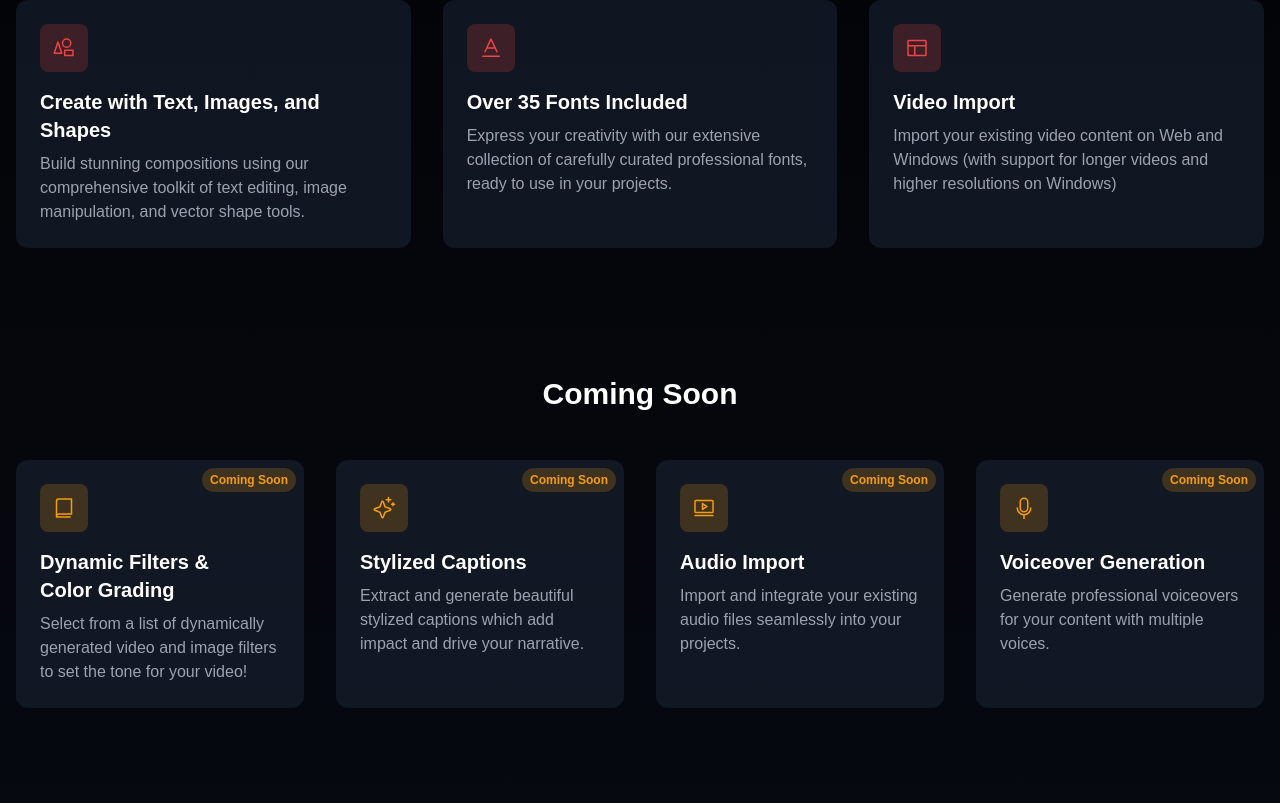
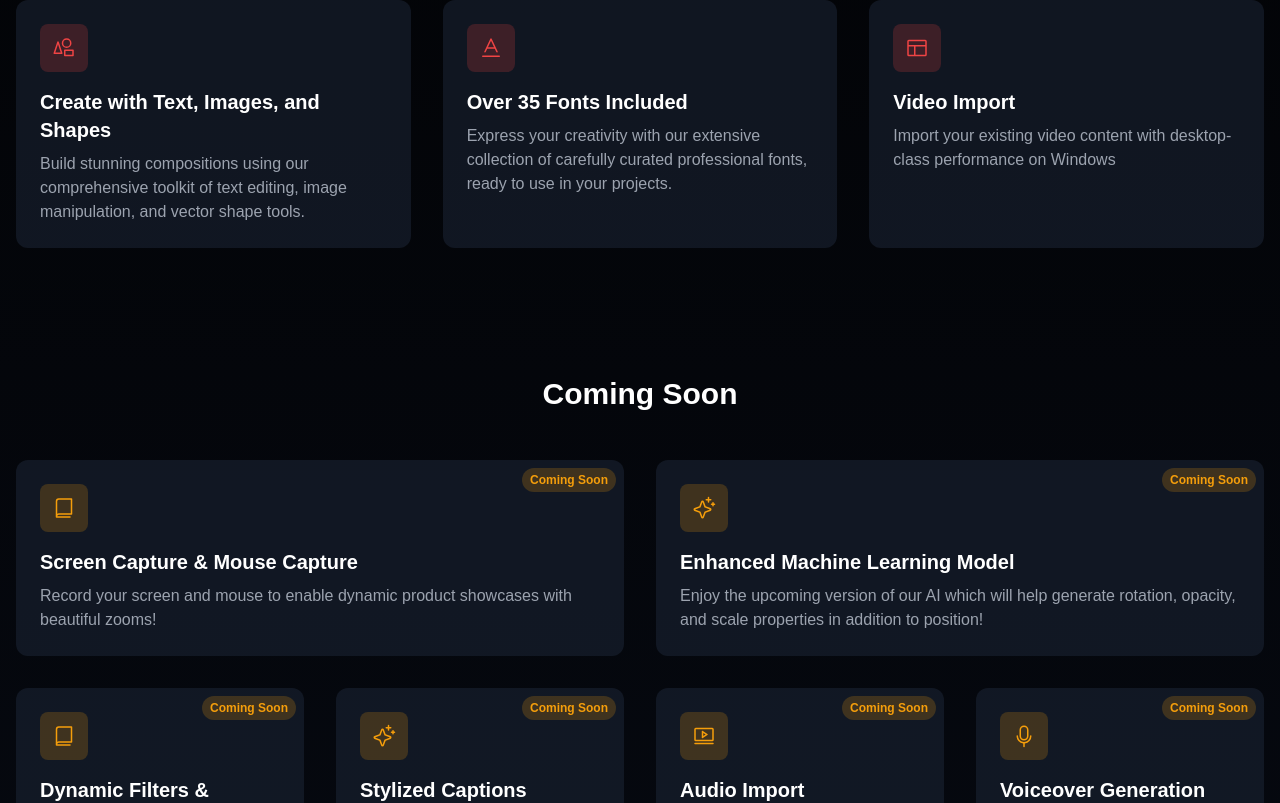
Before and after one commit to alexthegoodman/common-cloud, a Next.js app: page /stunts in a window 1280 px wide. Shown: the part 918-1721 px from the top of the page. Built offline with nearby package versions, Linux system fonts and the light colour scheme.

Commit message:
content and style adjustments

```diff
--- a/app/page.tsx
+++ b/app/page.tsx
@@ -47,9 +47,13 @@ const HomePage = () => {
             >
               Try Stunts <ShieldChevron className="ml-2" />
             </button>
-            <button className="border border-green-500 text-green-500 hover:bg-green-500/10 px-8 py-3 rounded-full flex items-center">
+            <a
+              href="https://www.youtube.com/@madebycommon"
+              target="_blank"
+              className="border border-green-500 text-green-500 hover:bg-green-500/10 px-8 py-3 rounded-full flex items-center"
+            >
               Watch YouTube <Play className="ml-2 w-4 h-4" />
-            </button>
+            </a>
           </div>
         </div>
       </header>
--- a/app/stunts/page.tsx
+++ b/app/stunts/page.tsx
@@ -57,9 +57,13 @@ const HomePage = () => {
             >
               Get Started <ShieldChevron className="ml-2" />
             </button>
-            <button className="border border-red-500 text-red-500 hover:bg-red-500/10 px-8 py-3 rounded-full flex items-center">
+            <a
+              href="https://youtu.be/RBBu3HGKD5s?si=T3X7vdAYh51IuCnh"
+              target="_blank"
+              className="border border-red-500 text-red-500 hover:bg-red-500/10 px-8 py-3 rounded-full flex items-center"
+            >
               Watch Demo <Play className="ml-2 w-4 h-4" />
-            </button>
+            </a>
           </div>
           <div className="flex justify-center gap-4 mt-10">
             <motion.div
@@ -150,8 +154,8 @@ const HomePage = () => {
               Video Import
             </h3>
             <p className="text-gray-400">
-              Import your existing video content on Web and Windows (with
-              support for longer videos and higher resolutions on Windows)
+              Import your existing video content with desktop-class performance
+              on Windows
             </p>
           </div>
         </div>
--- a/components/AuthForm.tsx
+++ b/components/AuthForm.tsx
@@ -62,7 +62,7 @@ export default function AuthForm({ type = "login" }) {
   return (
     <form
       onSubmit={handleSubmit(onSubmit)}
-      className="space-y-4 w-full w-[400px] max-w-md"
+      className="space-y-4 w-full w-[600px] max-w-md text-left"
     >
       <div>
         <label htmlFor="email" className="block text-sm font-medium mb-1">
--- a/components/ComingSoon.tsx
+++ b/components/ComingSoon.tsx
@@ -8,6 +8,39 @@ const ComingSoonSection = () => {
       <h2 className="text-3xl font-bold text-white text-center mb-12">
         Coming Soon
       </h2>
+      <div className="grid md:grid-cols-2 lg:grid-cols-2 gap-8 mb-8">
+        <div className="bg-slate-800/50 p-6 rounded-xl relative overflow-hidden">
+          <div className="absolute top-2 right-2 bg-amber-500/20 text-amber-500 text-xs font-semibold px-2 py-1 rounded-full">
+            Coming Soon
+          </div>
+          <div className="bg-amber-500/20 w-12 h-12 rounded-lg flex items-center justify-center mb-4">
+            <Book size={24} className="text-amber-500" />
+          </div>
+          <h3 className="text-xl font-semibold mb-2 text-white">
+            Screen Capture & Mouse Capture
+          </h3>
+          <p className="text-gray-400">
+            Record your screen and mouse to enable dynamic product showcases
+            with beautiful zooms!
+          </p>
+        </div>
+
+        <div className="bg-slate-800/50 p-6 rounded-xl relative overflow-hidden">
+          <div className="absolute top-2 right-2 bg-amber-500/20 text-amber-500 text-xs font-semibold px-2 py-1 rounded-full">
+            Coming Soon
+          </div>
+          <div className="bg-amber-500/20 w-12 h-12 rounded-lg flex items-center justify-center mb-4">
+            <Sparkle size={24} className="text-amber-500" />
+          </div>
+          <h3 className="text-xl font-semibold mb-2 text-white">
+            Enhanced Machine Learning Model
+          </h3>
+          <p className="text-gray-400">
+            Enjoy the upcoming version of our AI which will help generate
+            rotation, opacity, and scale properties in addition to position!
+          </p>
+        </div>
+      </div>
       <div className="grid md:grid-cols-2 lg:grid-cols-4 gap-8">
         <div className="bg-slate-800/50 p-6 rounded-xl relative overflow-hidden">
           <div className="absolute top-2 right-2 bg-amber-500/20 text-amber-500 text-xs font-semibold px-2 py-1 rounded-full">
@@ -22,7 +55,7 @@ const ComingSoonSection = () => {
           </h3>
           <p className="text-gray-400">
             Select from a list of dynamically generated video and image filters
-            to set the tone for your video!
+            to set the tone for your video.
           </p>
         </div>
 
--- a/components/Competition.tsx
+++ b/components/Competition.tsx
@@ -33,7 +33,7 @@ const Competition = () => {
             </li>
             <li className="flex flex-row gap-2 items-center">
               <Check />
-              <span>Available for Web and Windows</span>
+              <span>Available for Windows</span>
             </li>
           </ul>
         </div>
--- a/components/FAQ.tsx
+++ b/components/FAQ.tsx
@@ -10,7 +10,7 @@ const FAQ = () => {
     {
       question: "Is the editor available for platforms other than Windows?",
       answer:
-        "Currently, the editor is only available for Web and Windows. Support for other platforms may come in the future.",
+        "Currently, the editor is only available for Windows. Support for other platforms may come in the future.",
     },
     {
       question: "Do generative keyframes work perfectly out of the box?",
--- a/components/PricingTable.tsx
+++ b/components/PricingTable.tsx
@@ -21,17 +21,33 @@ const PricingTable = () => {
           </div>
 
           <div className="space-y-4">
-            <div className="flex items-center">
+            {/* <div className="flex items-center">
               <Check className="h-5 w-5 text-green-500 mr-3 flex-shrink-0" />
               <span className="text-gray-300">
                 Access to Web app (great for mobile)
               </span>
-            </div>
-            <div className="flex items-center">
+            </div> */}
+            {/* <div className="flex items-center">
               <Check className="h-5 w-5 text-green-500 mr-3 flex-shrink-0" />
               <span className="text-gray-300">
                 100 AI generations per month
               </span>
+            </div> */}
+            <div className="flex items-center">
+              <Check className="h-5 w-5 text-green-500 mr-3 flex-shrink-0" />
+              <span className="text-gray-300">Keyframe Generation</span>
+            </div>
+            <div className="flex items-center">
+              <Check className="h-5 w-5 text-green-500 mr-3 flex-shrink-0" />
+              <span className="text-gray-300">Keyframe Management</span>
+            </div>
+            <div className="flex items-center">
+              <Check className="h-5 w-5 text-green-500 mr-3 flex-shrink-0" />
+              <span className="text-gray-300">MP4 Video Import</span>
+            </div>
+            <div className="flex items-center">
+              <Check className="h-5 w-5 text-green-500 mr-3 flex-shrink-0" />
+              <span className="text-gray-300">Text, Shapes, and Images</span>
             </div>
             <div className="flex items-center">
               <Check className="h-5 w-5 text-green-500 mr-3 flex-shrink-0" />
@@ -83,22 +99,22 @@ const PricingTable = () => {
               <Check className="h-5 w-5 text-green-500 mr-3 flex-shrink-0" />
               <span className="text-gray-300">Everything in Free</span>
             </div>
-            <div className="flex items-center">
+            {/* <div className="flex items-center">
               <Check className="h-5 w-5 text-green-500 mr-3 flex-shrink-0" />
               <span className="text-gray-300">
                 Nearly unlimited AI generations per month
               </span>
-            </div>
+            </div> */}
             <div className="flex items-center">
               <Check className="h-5 w-5 text-green-500 mr-3 flex-shrink-0" />
               <span className="text-gray-300">No watermark on export</span>
             </div>
-            <div className="flex items-center">
+            {/* <div className="flex items-center">
               <Check className="h-5 w-5 text-green-500 mr-3 flex-shrink-0" />
               <span className="text-gray-300">
                 Access to Windows app (desktop-class performance)
               </span>
-            </div>
+            </div> */}
             {/* <div className="flex items-center">
               <Check className="h-5 w-5 text-green-500 mr-3 flex-shrink-0" />
               <span className="text-gray-300">Everything in Free</span>
```
